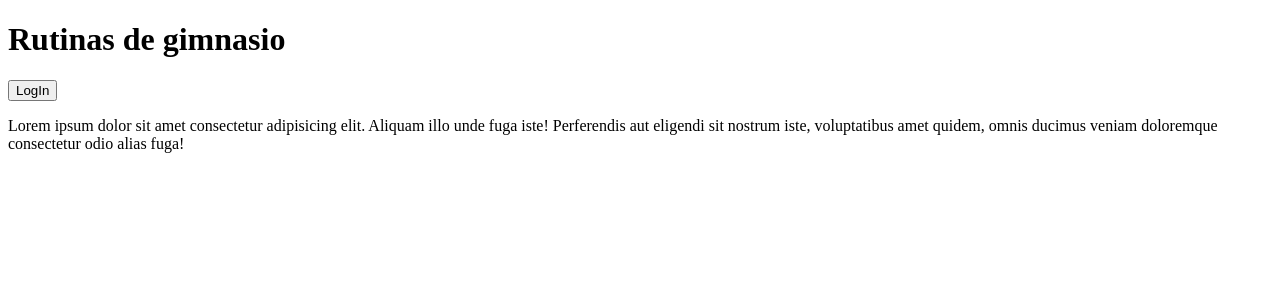
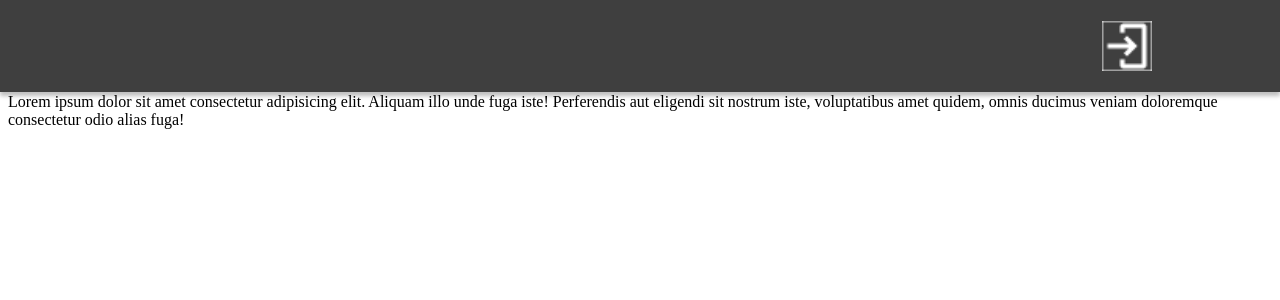
Before and after one commit to XistriXostri/gym-routines, a React (Create React App) app: page / in a window 1280 px wide. Shown: the top 300 px of the page. Built offline with nearby package versions, Linux system fonts and the light colour scheme.

Commit message:
add header css

```diff
--- a/src/core/components/firebase/firebase.tsx
+++ b/src/core/components/firebase/firebase.tsx
@@ -21,14 +21,27 @@ export function Firebase() {
             {userState.user ? (
                 <>
                     <h1>{userState.user.name}</h1>
-                    <button type="button" id="logout" onClick={handleClick}>
+                    <span
+                        role="button"
+                        id="logout"
+                        className="firebase__button"
+                        onClick={handleClick}
+                    >
                         LogOut
-                    </button>
+                    </span>
                 </>
             ) : (
-                <button type="button" id="login" onClick={handleClick}>
-                    LogIn
-                </button>
+                <span
+                    role="button"
+                    id="login"
+                    className="firebase__button"
+                    onClick={handleClick}
+                >
+                    <img
+                        src="./assets/header/login-icon.png"
+                        alt="google logo"
+                    />
+                </span>
             )}
         </>
     );
--- a/src/core/components/header/header.tsx
+++ b/src/core/components/header/header.tsx
@@ -3,7 +3,6 @@ import { Firebase } from '../firebase/firebase';
 export function Header() {
     return (
         <div className="header">
-            <h1>Rutinas de gimnasio</h1>
             <Firebase />
         </div>
     );
--- /dev/null
+++ b/src/index.css
@@ -0,0 +1,30 @@
+body {
+    margin-top: 93px;
+}
+
+.header {
+    width: 100%;
+    height: 92px;
+    /* background: #0f0f0f;
+    color: white; */
+    display: flex;
+    justify-content: space-between;
+    flex-direction: row-reverse;
+    align-items: center;
+    position: fixed;
+    top: 0;
+    background-color: rgba(15, 15, 15, 0.8);
+    box-shadow: 0px 4px 4px rgba(0, 0, 0, 0.25);
+    left: 0;
+}
+
+.firebase__button {
+    display: flex;
+    margin-right: 10%;
+    color: white;
+    align-items: center;
+}
+
+.firebase__button img {
+    height: 50px;
+}
--- a/src/index.tsx
+++ b/src/index.tsx
@@ -6,6 +6,7 @@ import App from './core/components/app/App';
 import { ExerciseContextProvider } from './core/context/exercises/exercise.provider';
 import { store } from './core/store/store';
 import reportWebVitals from './reportWebVitals';
+import './index.css';
 
 const root = ReactDOM.createRoot(
     document.getElementById('root') as HTMLElement
```
Also changed, not shown: public/assets/header/login-icon.png (added).
